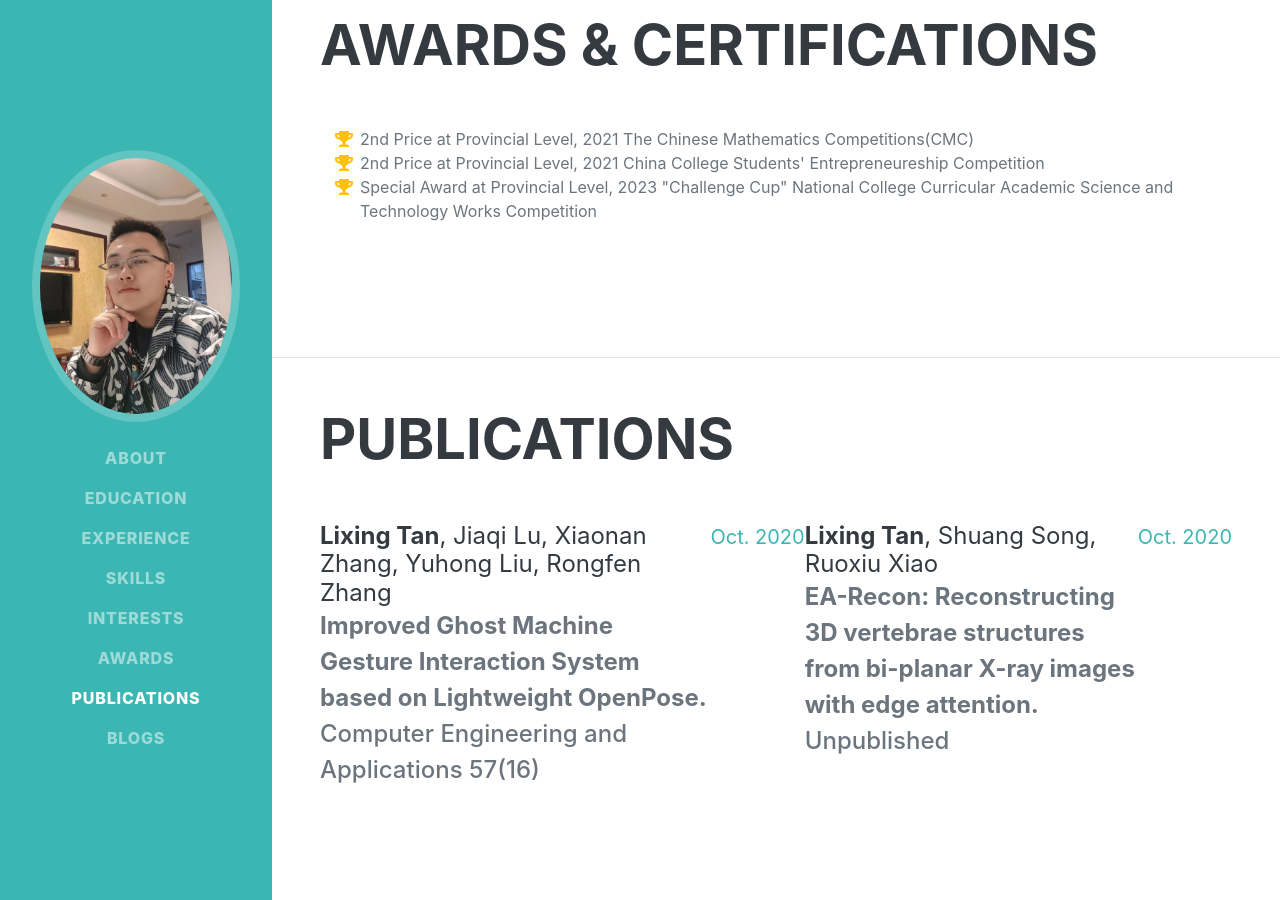
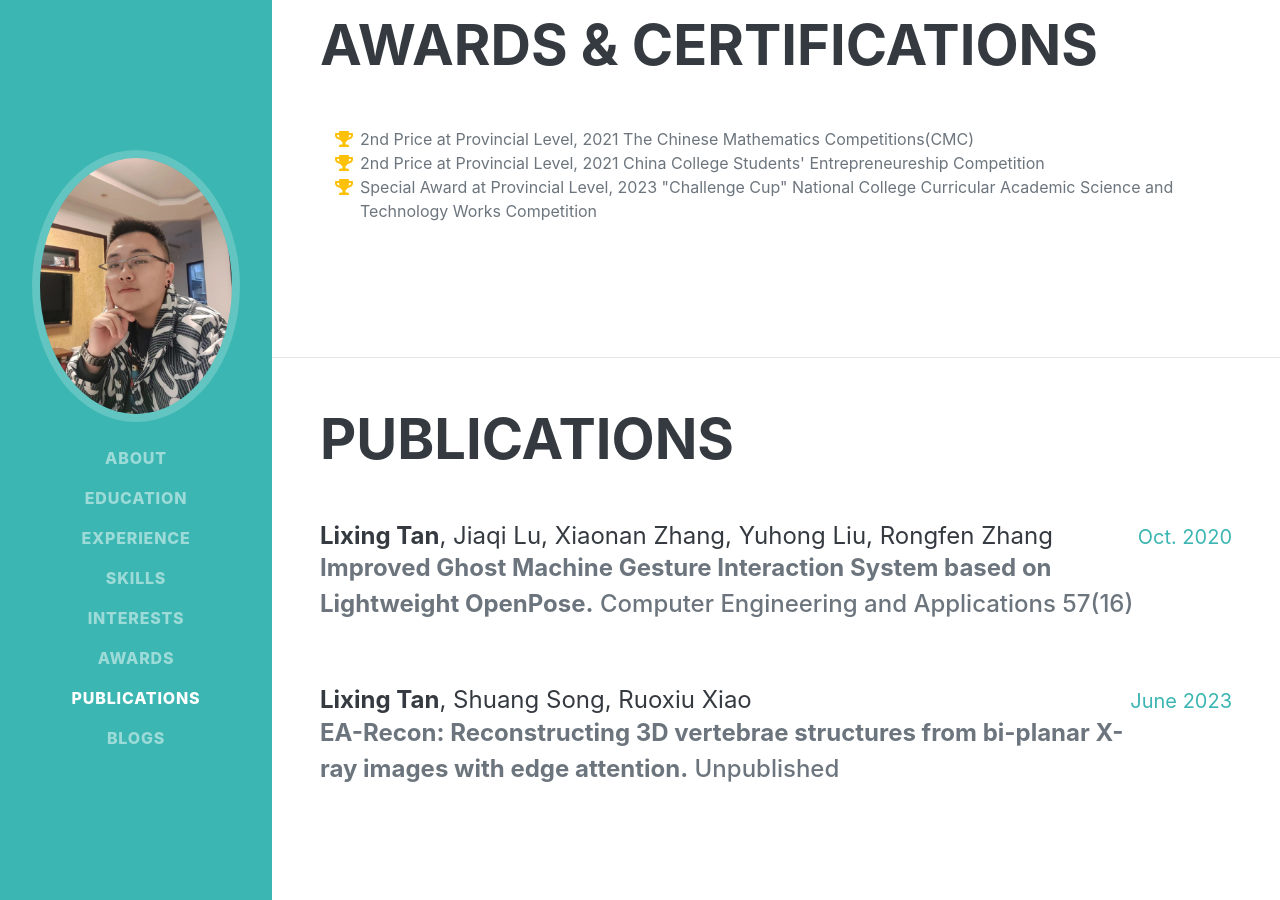
Before and after one commit to LexTran/LexTran.github.io, a Jekyll site: the page homepage.html, which Jekyll copies as it is, in a window 1280 px wide and 900 px high, scrolled down 2690 px. Built offline with Jekyll 4.4.1, drawn with Linux system fonts in a browser that asks for light colours; nearby versions of some CDN libraries; some web fonts are replaced.

Commit message:
new paper

```diff
--- a/homepage.html
+++ b/homepage.html
@@ -202,6 +202,8 @@
                         <div class="flex-shrink-0">
                             <p class="text-primary" style="text-align: right;font-size:20px">Oct. 2020</p>
                         </div>
+                    </div>
+                    <div class="d-flex flex-column flex-md-row justify-content-between mb-5">
                         <div class="flex-grow-1">
                             <div class="mb-0" style="font-size: 24px;color: #343a40;margin-bottom: 0.5rem;line-height: 1.2;">
                                 <b>Lixing Tan</b>, Shuang Song, Ruoxiu Xiao
@@ -211,7 +213,7 @@
                             </div>
                         </div>
                         <div class="flex-shrink-0">
-                            <p class="text-primary" style="text-align: right;font-size:20px">Oct. 2020</p>
+                            <p class="text-primary" style="text-align: right;font-size:20px">June 2023</p>
                         </div>
                     </div>
                 </div>
```
